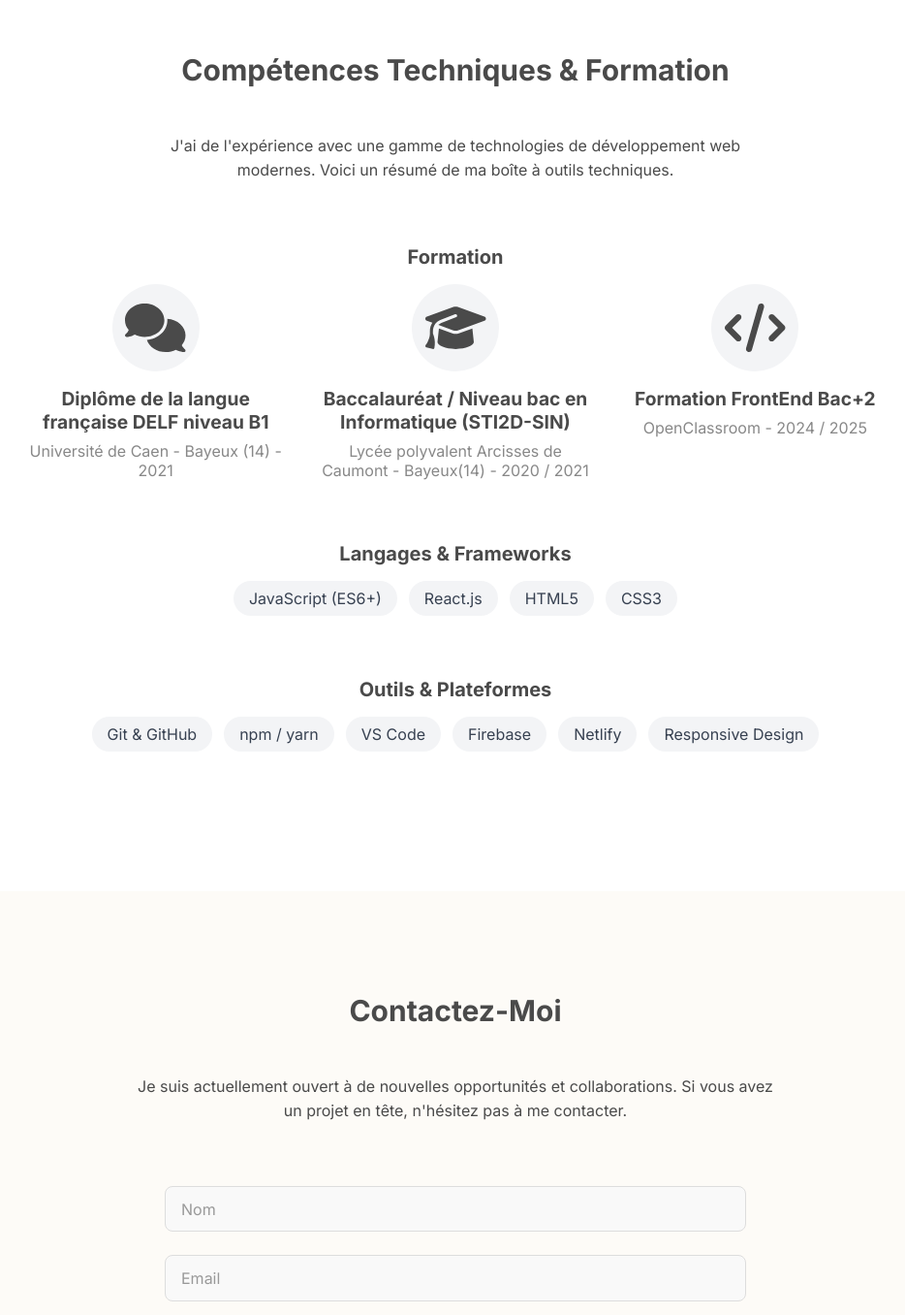
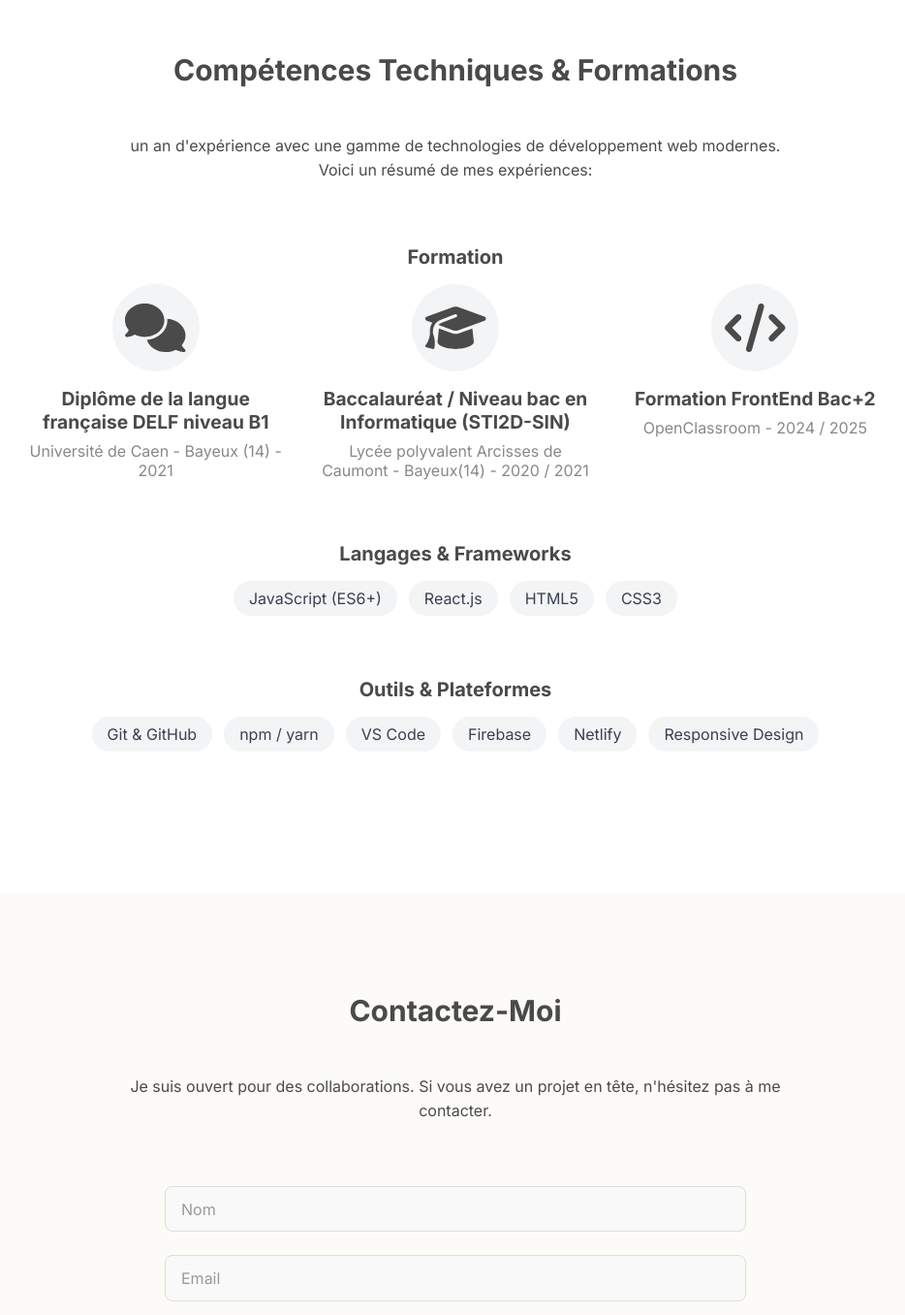
Before and after one commit to humamT/Project-12, a React (Vite) app: page / in a window 1280 px wide. Shown: the part 2294-3650 px from the top of the page at 97% size, without its empty margins (170-1104 px from the left). Built offline with nearby package versions, Linux system fonts and the light colour scheme.

Commit message:
fixing grammer errors

```diff
--- a/src/Components/Contact/Contact.jsx
+++ b/src/Components/Contact/Contact.jsx
@@ -103,8 +103,8 @@ const Contact = ({ data }) => {
         <h2 className="section-title">{language === 'fr' ? 'Contactez-Moi' : 'Get In Touch'}</h2>
         <p className="section-subtitle">
           {language === 'fr'
-            ? "Je suis actuellement ouvert à de nouvelles opportunités et collaborations. Si vous avez un projet en tête, n'hésitez pas à me contacter."
-            : "I'm currently open to new opportunities and collaborations. If you have a project in mind, feel free to reach out."
+            ? "Je suis ouvert pour des collaborations. Si vous avez un projet en tête, n'hésitez pas à me contacter."
+            : "I'm open to new opportunities and collaborations. If you have a project in mind, feel free to reach out."
           }
         </p>
 
--- a/src/Components/Skills/Skills.jsx
+++ b/src/Components/Skills/Skills.jsx
@@ -16,10 +16,10 @@ const Skills = ({ data }) => {
   return (
     <Section id="skills" className="section-bg-white">
       <div className="container">
-        <h2 className="section-title">{language === 'fr' ? 'Compétences Techniques & Formation' : 'Technical Skills & Education '}</h2>
+        <h2 className="section-title">{language === 'fr' ? 'Compétences Techniques & Formations' : 'Technical Skills & Education '}</h2>
         <p className="section-subtitle">
           {language === 'fr'
-            ? "J'ai de l'expérience avec une gamme de technologies de développement web modernes. Voici un résumé de ma boîte à outils techniques."
+            ? "un an d'expérience avec une gamme de technologies de développement web modernes. Voici un résumé de mes expériences:"
             : "I have knowledge with a range of modern web development technologies. Here's a summary of my technical toolkit."
           }
         </p>
```
